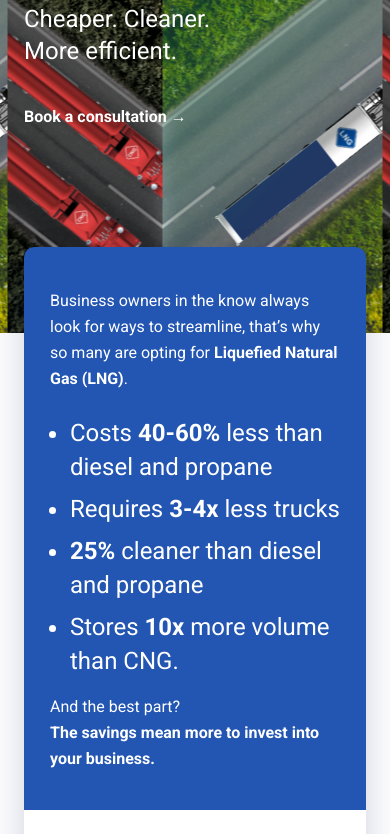
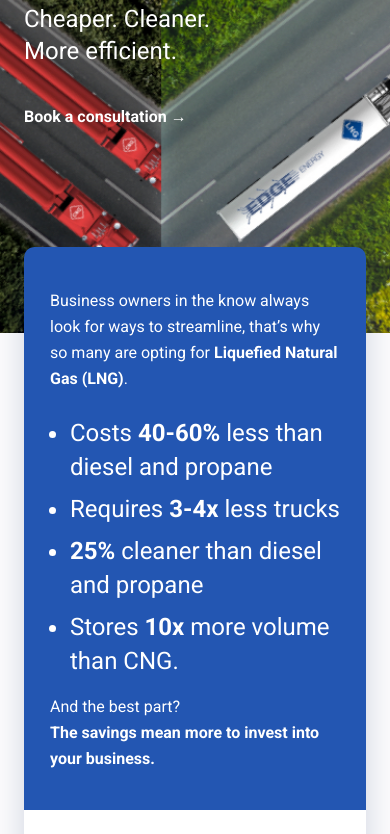
Before and after one commit to opuscule/lngfuture, an Eleventy site: page src/energysolution.njk in a window 390 px wide. Shown: the part 361-1195 px from the top of the page. Built offline with nearby package versions, Linux system fonts and the light colour scheme; Eleventy itself is replaced by a stand-in of ours; files that its build step writes are made by us from their sources; a script that the page names is missing.

Commit message:
Updated Truck Images

```diff
--- a/public/css/styles.css
+++ b/public/css/styles.css
@@ -130,7 +130,7 @@ footer { background-color: #FEFFFF; margin: 50px auto 20px; }
 
 	.custombg:before { background-image: url('../images/lp1-banner-bg-mobile.png'); background-position: center right; }
 	.custombg2:before { background-image: url('../images/lp2-banner-bg-mobile.png'); background-position: bottom right; }
-	.custombg3:before { background-image: url('../images/lp3-banner-bg-mobile.png'); left: 0; width: 100%; height: 584px; }
+	.custombg3:before { background-image: url('../images/lp3-banner-mobile-4.jpg'); left: 0; width: 100%; height: 584px; background-size: cover; background-repeat: no-repeat; }
 	.topContentes h1 {
 		margin: 0 !important;
 		width: 86%;
--- a/src/css/styles.css
+++ b/src/css/styles.css
@@ -130,7 +130,7 @@ footer { background-color: #FEFFFF; margin: 50px auto 20px; }
 
 	.custombg:before { background-image: url('../images/lp1-banner-bg-mobile.png'); background-position: center right; }
 	.custombg2:before { background-image: url('../images/lp2-banner-bg-mobile.png'); background-position: bottom right; }
-	.custombg3:before { background-image: url('../images/lp3-banner-bg-mobile.png'); left: 0; width: 100%; height: 584px; }
+	.custombg3:before { background-image: url('../images/lp3-banner-mobile-4.jpg'); left: 0; width: 100%; height: 584px; background-size: cover; background-repeat: no-repeat; }
 	.topContentes h1 {
 		margin: 0 !important;
 		width: 86%;
```
Also changed, not shown: public/energysolution/index.html (+0 -1 lines), public/fuelresponsibly/index.html (+0 -1 lines), public/futureofenergy/index.html (+0 -1 lines), public/images/Hero_Mobile.jpg (added), public/images/lp3-banner-bg-mobile.jpeg (added), public/images/lp3-banner-bg.jpeg, public/images/lp3-banner-mobile-4.jpg (added), src/_includes/calendly.njk (line endings or trailing spaces), src/images/lp3-banner-bg-mobile.jpeg (added), src/images/lp3-banner-bg.jpeg, src/images/lp3-banner-mobile-4.jpg (added).
